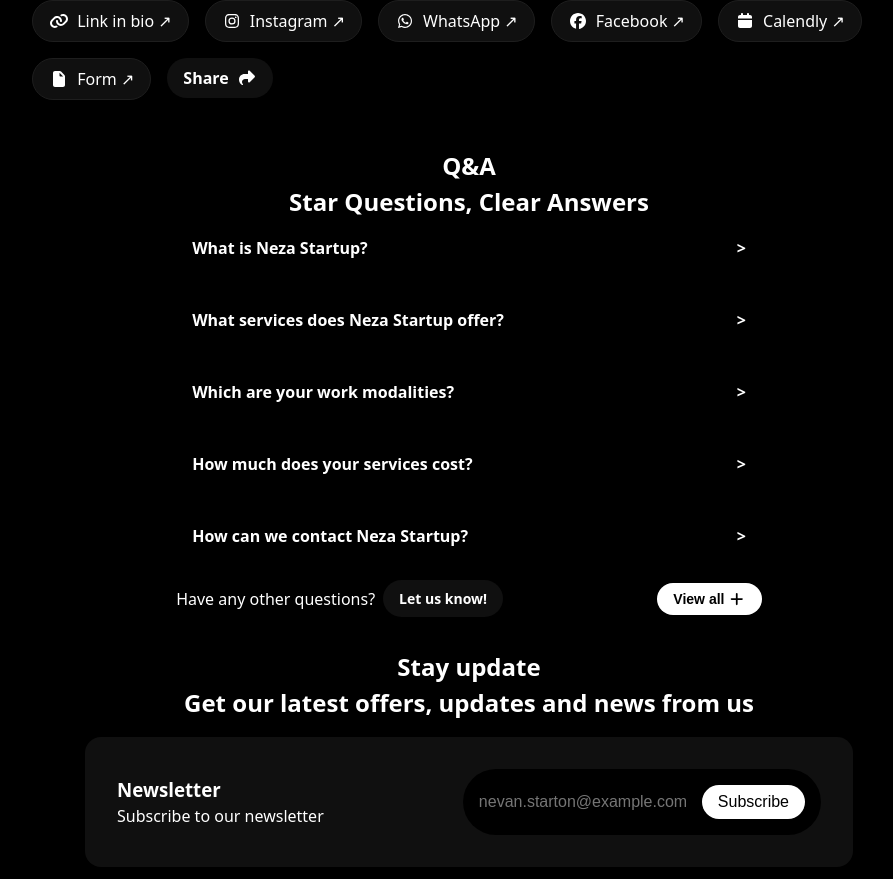
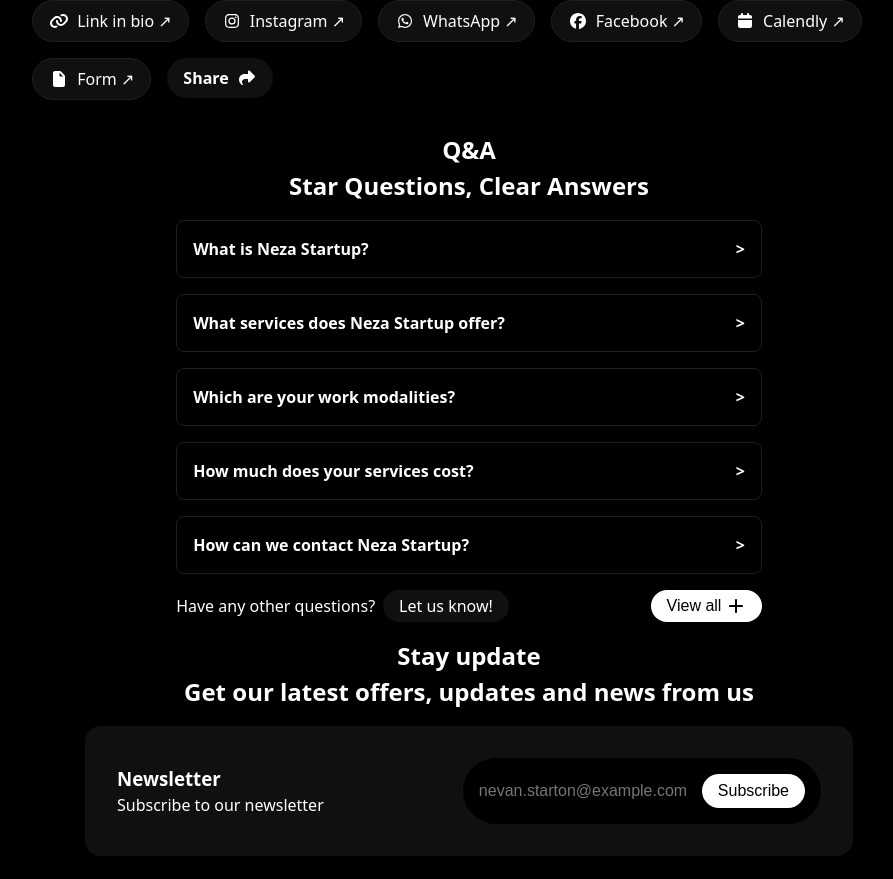
Before and after one commit to neza-startup/neza-startup, a React (Vite) app: page / in a window 1280 px wide. Shown: the part 1531-2410 px from the top of the page, without its empty margins (171-1064 px from the left). Built offline with nearby package versions, Linux system fonts and the light colour scheme.

Commit message:
Updated newsletter
improved styles

```diff
--- a/src/styles/Q&A.module.css
+++ b/src/styles/Q&A.module.css
@@ -1,19 +1,22 @@
 section.qna {
+  padding: 0rem 1rem;
   display: flex;
   flex-direction: column;
   align-items: center;
   justify-content: center;
-  padding: 1rem;
   /* gap: 2rem; */
+  gap: 1rem;
+  /* background-color: blue; */
 
   header.header {
     /* margin-bottom: 0.5rem; */
-    display: flex;
+    /* display: flex;
     flex-direction: column;
     justify-content: center;
-    align-items: center;
+    align-items: center; */
     width: 64ch;
     text-align: center;
+    /* background-color: red; */
 
     /* h2 {
       font-size: 1rem;
@@ -43,7 +46,13 @@ section.qna {
       text-wrap: pretty;
       overflow-wrap: break-word;
       text-align: left;
-      transition: background-color 0.3s ease;
+      transition: background-color 0.3s ease-in-out;
+      border: 1px solid #1E1E1E;
+      /* background-color: */
+      /* light-dark(hsla(0, 0%, 98%, 0.8), */
+      /* hsla(240, 2%, 8%, 0.8) */
+      /* ) */
+      /* ; */
 
       summary {
         display: flex;
@@ -65,7 +74,7 @@ section.qna {
 
           &:focus,
           &:hover {
-            color: var(--accent-color);
+            color: hsl(0, 0%, 98%, 0.8);
 
             /* &::after {
                 color: var(--primary-color);
@@ -78,19 +87,20 @@ section.qna {
         /* font-size: 0.6em; */
         /* font-weight: 400; */
         margin-top: 1rem;
-        color: var(--text-aux-color);
+        /* color: var(--text-aux-color); */
+        /* max-width: 64ch; */
       }
 
       &[open] {
 
         summary {
-          color: var(--accent-color);
+          color: hsl(0, 0%, 98%, 0.8);
           transition: color 0.3s ease;
         }
 
         summary::after {
           content: "⌃";
-          color: var(--accent-color);
+          color: hsl(0, 0%, 98%, 0.8);
         }
       }
 
@@ -120,12 +130,12 @@ section.qna {
   }
 
   footer {
-    margin-top: 1rem;
     text-align: center;
 
     display: flex;
     flex-direction: row;
     align-items: center;
+    justify-content: center;
     /* justify-content: space-between; */
     width: 100%;
 
@@ -137,25 +147,24 @@ section.qna {
     /* font-weight: 500;
     } */
 
-    a {
+    a,
+    button.viewAllButton {
+      display: inline-flex;
+      line-height: 1;
+
+      border: none;
       text-decoration: none;
-      color: var(--accent-color);
-      font-weight: 600;
+      /* color: var(--accent-color); */
+      font-weight: 500;
       font-size: 1rem;
-      transition: color 0.3s ease;
-      margin-left: 0.5rem;
+      padding: 0.5rem 1rem;
+      border-radius: 5rem;
 
-      padding: 0.5rem 1rem;
-      /* border: 2px solid black; */
-      border-radius: 5rem;
-      background-color: white;
-      color: white;
-      font-weight: 600;
-      font-size: 0.875rem;
       cursor: pointer;
       transition: all 0.3s ease-in-out;
 
-
+      color: white;
+      /* border: 1px solid #1E1E1E; */
       background-color:
         /* light-dark(hsla(0, 0%, 98%, 0.8), */
         hsla(240, 2%, 8%, 0.8)
@@ -169,18 +178,14 @@ section.qna {
       } */
     }
 
+    a {
+      margin-left: 0.5rem;
+    }
+
     button.viewAllButton {
       margin-left: auto;
-      padding: 0.5rem 1rem;
-      /* border: 2px solid black; */
-      border: transparent;
-      border-radius: 5rem;
       background-color: white;
       color: black;
-      font-weight: 600;
-      font-size: 0.875rem;
-      cursor: pointer;
-      transition: all 0.3s ease-in-out;
     }
   }
 }
@@ -189,14 +194,14 @@ section.qna {
 
 @media only screen and (max-width: 768px) {
   section.qna {
-    text-align: center;
+    /* text-align: center; */
 
     header.header {
       max-width: 32ch;
     }
 
-    div.questions {
-      gap: 0.5rem;
+    /* div.questions {
+      gap: 0.5rem; */
 
     details {
       max-width: 32ch;
@@ -210,7 +215,7 @@ section.qna {
       }
     }
 
-    }
+    /* } */
 
     footer {
       flex-direction: column;
--- a/src/styles/color-scheme.css
+++ b/src/styles/color-scheme.css
@@ -6,4 +6,5 @@
   --secondary-color: #FFFFFF;
   /* background-color: var(--primary-color); */
   color-scheme: light dark;
+  interpolate-size: allow-keywords;
 }
```
Lines whose indentation alone changed are shown as unchanged.
